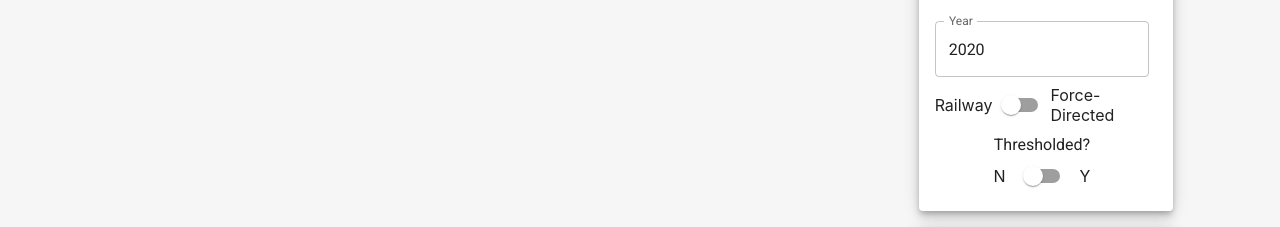
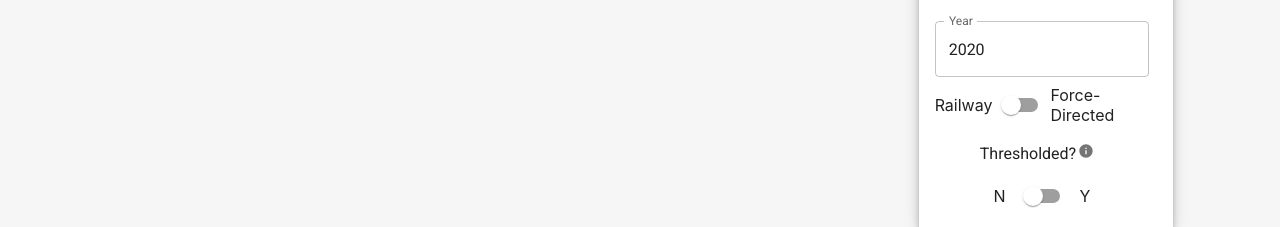
Before and after one commit to timjhh/HATCH-Nutrient-Network, a React (Create React App) app in the folder CODE/nutrinet/: page /graphs in a window 1280 px wide. Shown: the part 840-1067 px from the top of the page. Built offline with nearby package versions, Linux system fonts and the light colour scheme; no server answers; the database is empty.

Commit message:
Add tooltip explaining feature availability

```diff
--- a/CODE/nutrinet/package.json
+++ b/CODE/nutrinet/package.json
@@ -3,6 +3,7 @@
   "version": "0.1.0",
   "private": true,
   "dependencies": {
+    "@axe-core/react": "^4.6.0",
     "@emotion/react": "^11.7.1",
     "@emotion/styled": "^11.6.0",
     "@mui/icons-material": "^5.6.2",
@@ -15,6 +16,7 @@
     "d3-tip": "^0.9.1",
     "dotenv": "^14.2.0",
     "file": "^0.2.2",
+    "firebase": "^9.18.0",
     "list-files": "^1.1.4",
     "papaparse": "^5.3.1",
     "path-browserify": "^1.0.1",
--- a/CODE/nutrinet/src/graph/FileSelect.jsx
+++ b/CODE/nutrinet/src/graph/FileSelect.jsx
@@ -1,6 +1,7 @@
 import React from "react";
 
-import {Grid, Typography, Stack, Switch, FormControl, InputLabel, MenuItem, Select, Paper, Autocomplete, TextField} from "@mui/material"
+import {Grid, Typography, Stack, Switch, FormControl, InputLabel, MenuItem, Select, Paper, Autocomplete, TextField, IconButton, Tooltip} from "@mui/material"
+import InfoIcon from "@mui/icons-material/Info";
 
 function sanitize(text) {
   return text.split(/\_|\./).join(" ");
@@ -120,6 +121,11 @@ function FileSelect(props) {
           <label htmlFor="thresholded-selector" aria-label="threshold-label">
             Thresholded?
           </label>
+          <Tooltip title="This feature is currently unavailable.">
+                    <IconButton sx={{ pl: 0, pb: 2 }}>
+                      <InfoIcon fontSize="small" sx={{ width: 0.8 }} />
+                    </IconButton>
+                  </Tooltip>
           </Typography>
           <Stack
             sx={{ width: 1 }}
--- a/CODE/nutrinet/src/graph/GraphController.jsx
+++ b/CODE/nutrinet/src/graph/GraphController.jsx
@@ -403,7 +403,7 @@ function GraphController(props) {
                   >
                     <b>Density</b>
                   </Typography>
-                  <Tooltip title="Total amount of links divided by the largest amount possible">
+                  <Tooltip title="Total amount of links divided by the largest amount possible.">
                     <IconButton sx={{ pl: 0 }}>
                       <InfoIcon fontSize="small" sx={{ width: 0.8 }} />
                     </IconButton>
```
Also changed, not shown: 1 other file (tests, documents, lock files or other folders).
